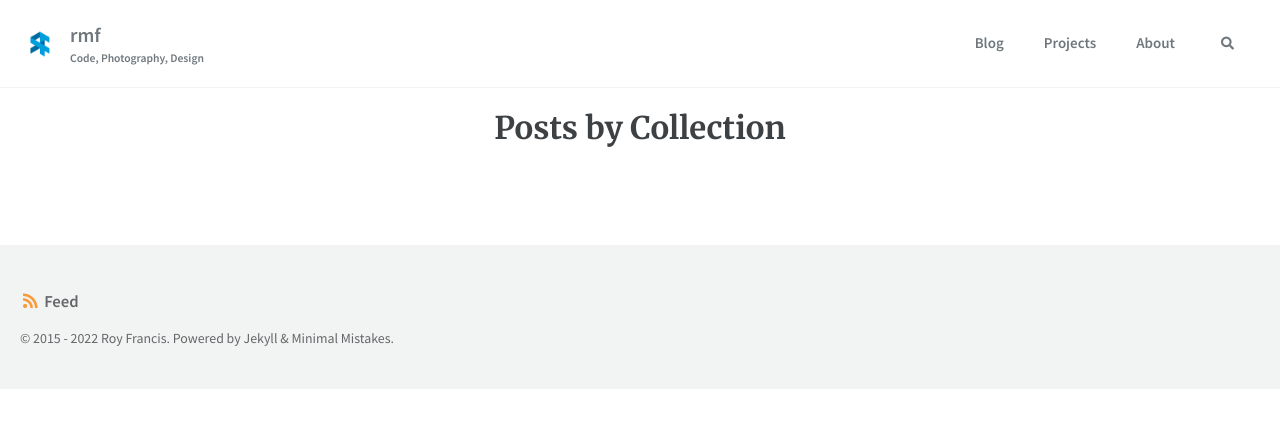
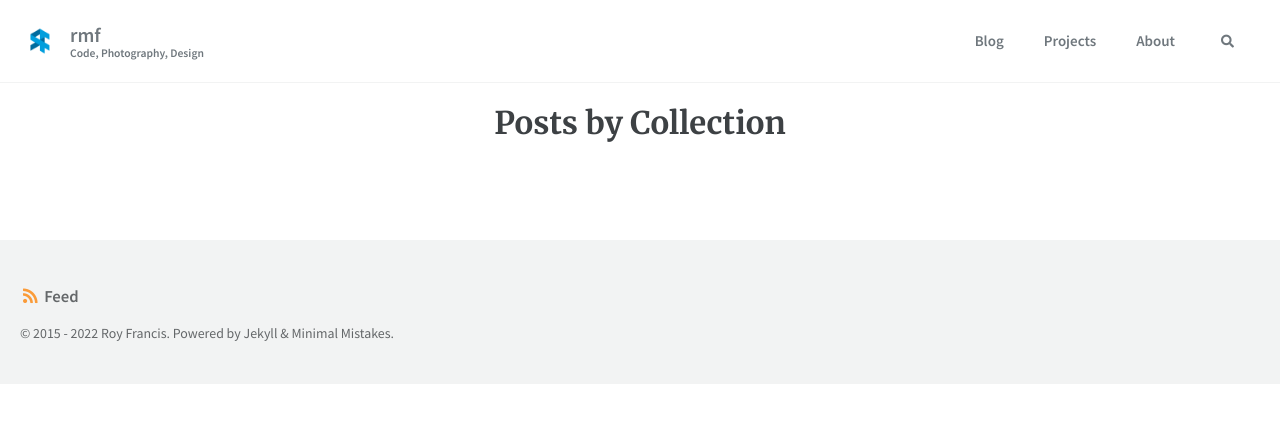
Before and after one commit to royfrancis/royfrancis.github.io, a Jekyll site: the page built from _pages/collection.md, in a window 1280 px wide. Shown: the top 428 px of the page. Built offline with Jekyll 4.4.1, drawn with Linux system fonts in a browser that asks for light colours; cached includes are drawn as plain includes.

Commit message:
Spacing site subtitle

```diff
--- a/assets/css/main.scss
+++ b/assets/css/main.scss
@@ -515,3 +515,7 @@ pre.highlight > button:focus {
 .page__footer-follow li {
     text-transform: none;
 }
+
+.site-subtitle {
+    margin-top: -5px;
+}
```
